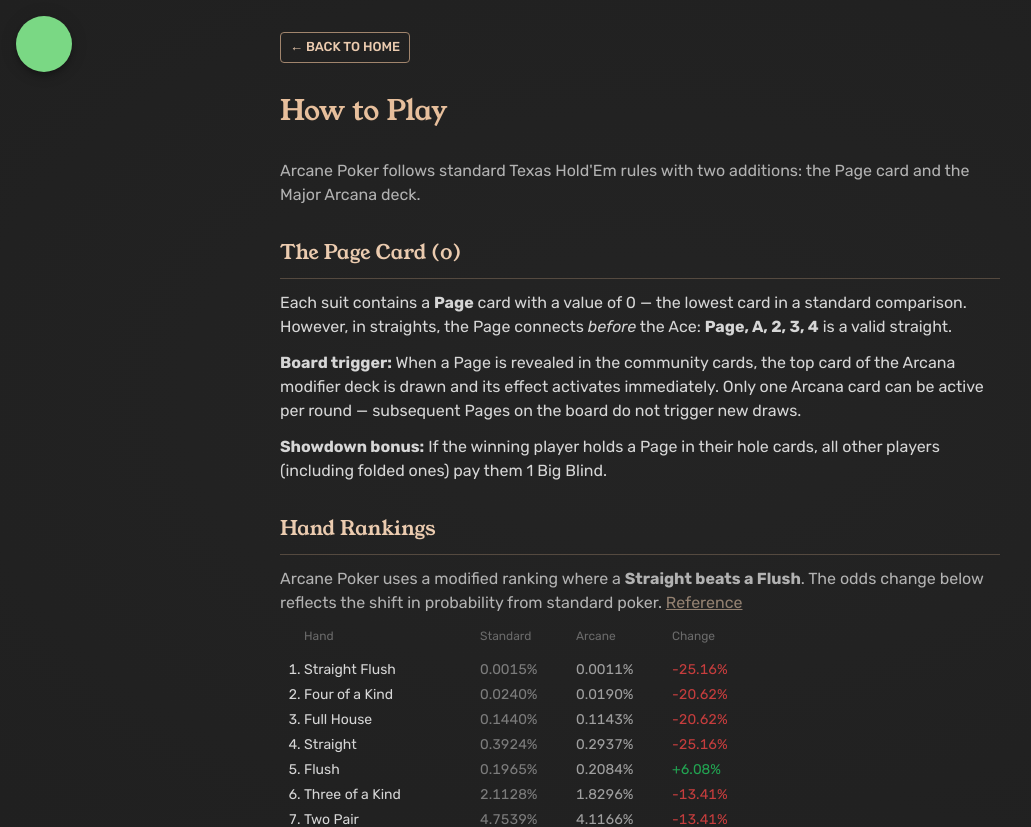
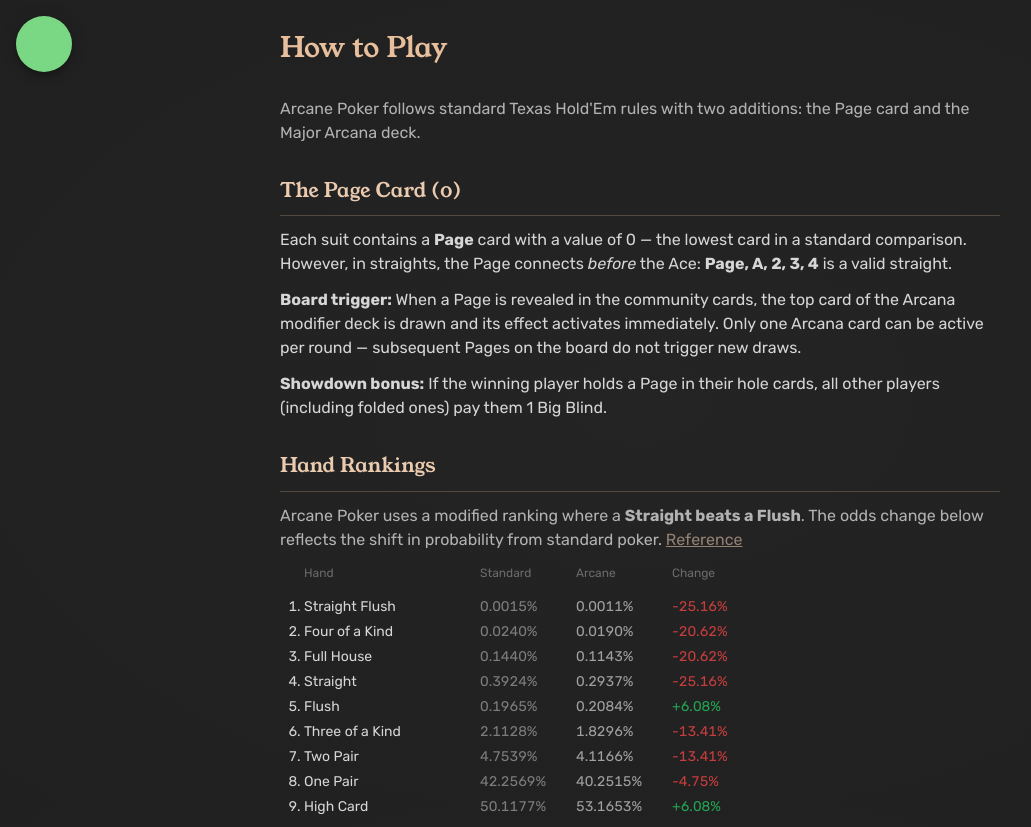
Before and after one commit to raphaelaleixo/arcanepoker, a React (Vite) app: page /rules in a window 1280 px wide. Shown: the top 827 px of the page, without its empty margins (0-1031 px from the left). Built offline with nearby package versions, Linux system fonts and the light colour scheme; some icons are missing.

Commit message:
feat: remove Back to Home button from RulesPage (replaced by NavFab)
Co-Authored-By: Claude Sonnet 4.6 <noreply@anthropic.com>

```diff
--- a/src/pages/RulesPage.tsx
+++ b/src/pages/RulesPage.tsx
@@ -1,5 +1,4 @@
-import { Box, Button, Divider, Stack, Typography } from "@mui/material";
-import { useNavigateWithTransition } from "../hooks/useNavigateWithTransition";
+import { Box, Divider, Stack, Typography } from "@mui/material";
 
 const ARCANA: { name: string; effect: string }[] = [
   { name: "The Fool",          effect: "Acts as a wildcard; evaluator finds the best possible hand for each player." },
@@ -27,7 +26,6 @@ const ARCANA: { name: string; effect: string }[] = [
 ];
 
 export function RulesPage() {
-  const navigateWithTransition = useNavigateWithTransition();
   return (
     <Box
       sx={{
@@ -37,23 +35,6 @@ export function RulesPage() {
       }}
     >
       <Stack spacing={4} maxWidth={720} mx="auto">
-        <Button
-          onClick={() => navigateWithTransition("/", "fade")}
-          variant="outlined"
-          size="small"
-          sx={{
-            alignSelf: "flex-start",
-            borderColor: "gold.dark",
-            color: "gold.light",
-            "&:hover": {
-              borderColor: "gold.main",
-              background: "rgba(255,215,0,0.05)",
-            },
-          }}
-        >
-          ← Back to Home
-        </Button>
-
         <Typography
           variant="h3"
           sx={{
```
Also changed, not shown: 1 other file (tests, documents, lock files or other folders).
